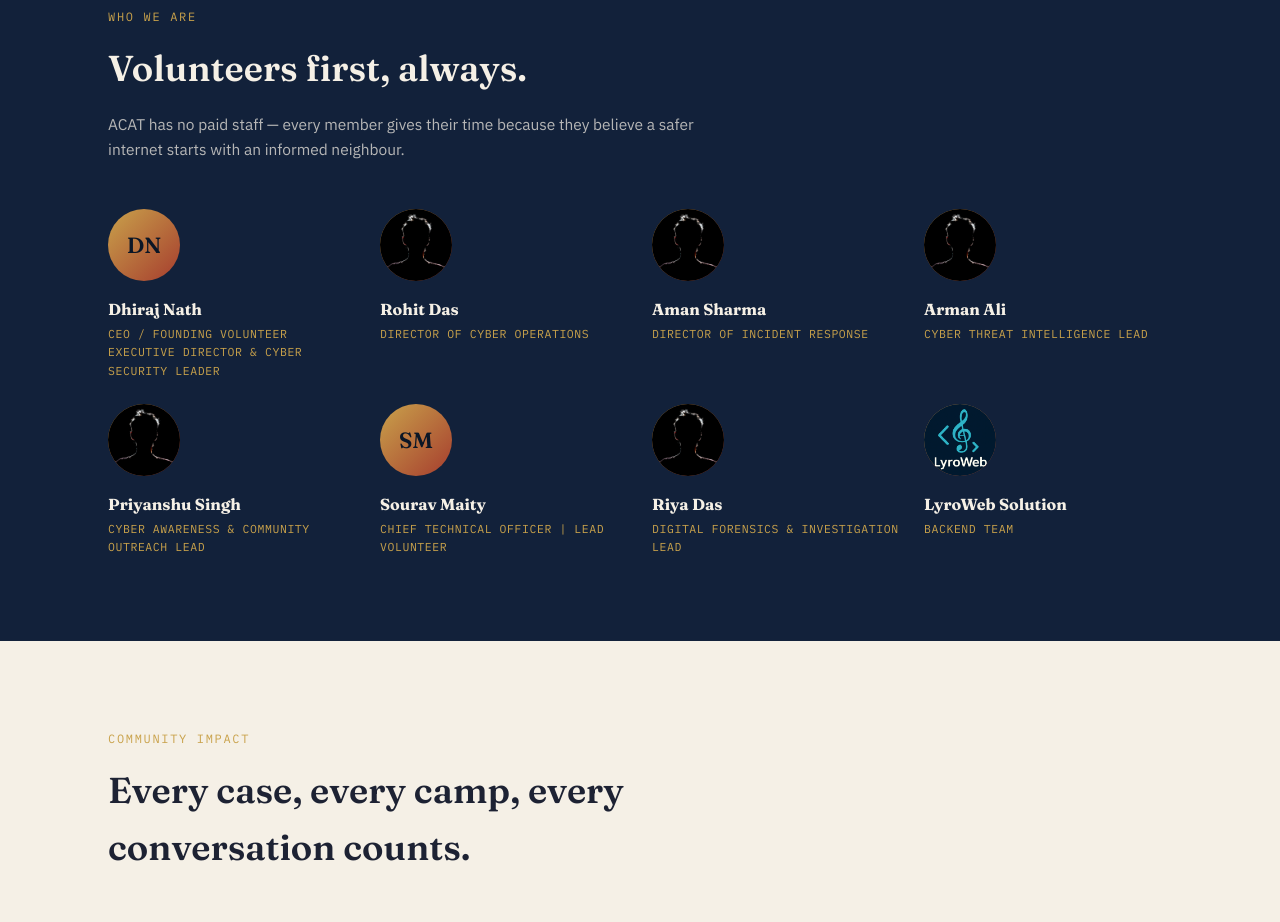
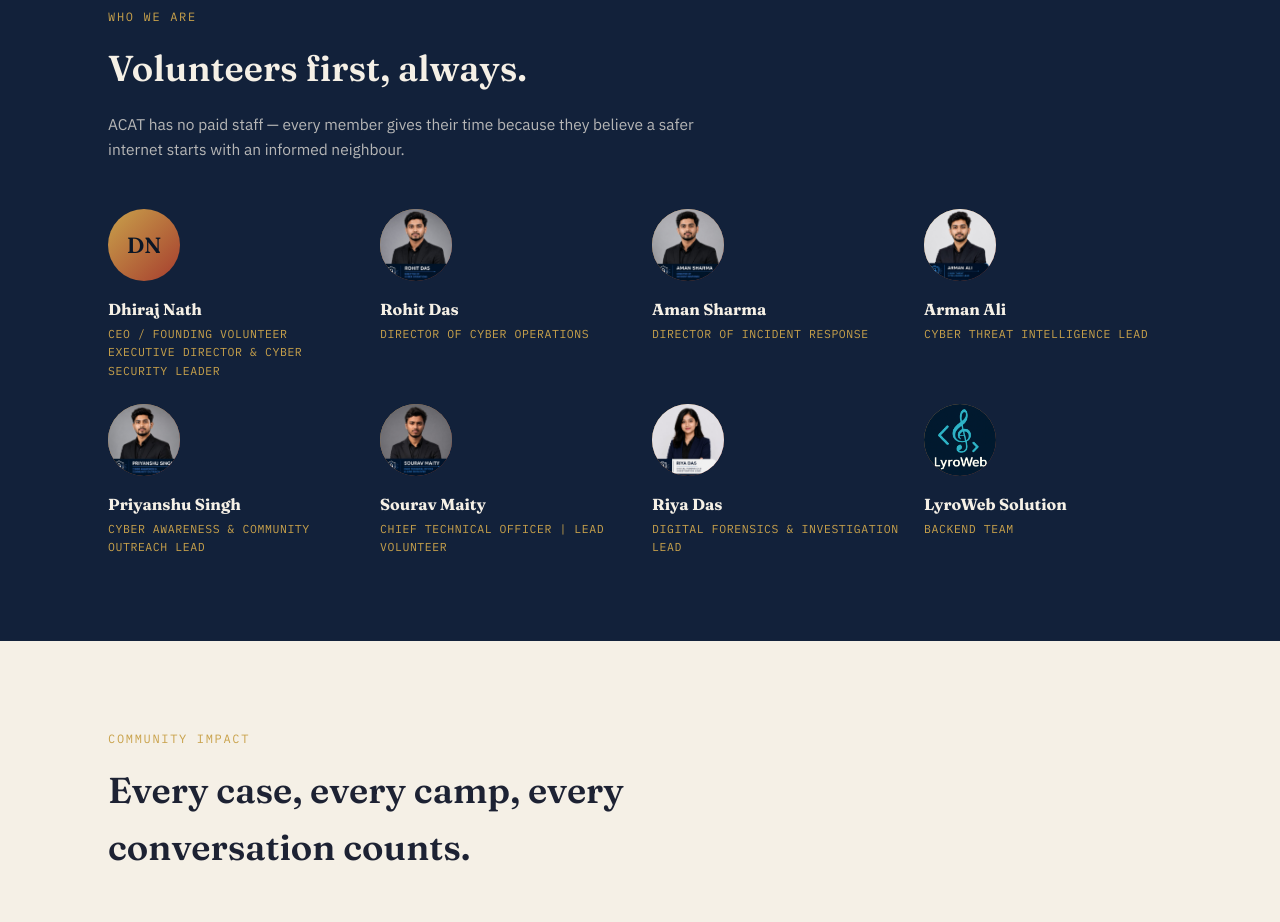
Before and after one commit to itssourav5198-stack/acat, a website: page index.html in a window 1280 px wide. Shown: the part 1488-2410 px from the top of the page. Drawn offline with Linux system fonts and the light colour scheme.

Commit message:
Update index.html

```diff
--- a/index.html
+++ b/index.html
@@ -106,7 +106,7 @@
       <div class="team-card">
         <div class="avatar">
 
-          <img src="dhiraj.jpeg" alt="Dhiraj Nath" onerror="this.parentElement.innerHTML='DN'">
+          <img src="1.joeg" alt="Dhiraj Nath" onerror="this.parentElement.innerHTML='DN'">
         </div>
         <h3>Dhiraj Nath</h3>
         <div class="role">CEO / Founding Volunteer</div>
@@ -115,7 +115,7 @@
         <div class="team-card">
         <div class="avatar">
 
-          <img src="unknown.jpg" alt="rohit das" onerror="this.parentElement.innerHTML='SM'">
+          <img src="2.jpeg" alt="rohit das" onerror="this.parentElement.innerHTML='SM'">
         </div>
         <h3>Rohit Das</h3>
         <div class="role">Director of Cyber Operations</div>
@@ -123,7 +123,7 @@
          <div class="team-card">
         <div class="avatar">
 
-          <img src="unknown.jpg" alt="Aman Sharma" onerror="this.parentElement.innerHTML='SM'">
+          <img src="3.jpeg" alt="Aman Sharma" onerror="this.parentElement.innerHTML='SM'">
         </div>
 
         <h3>Aman Sharma</h3>
@@ -132,7 +132,7 @@
          <div class="team-card">
         <div class="avatar">
 
-          <img src="unknown.jpg" alt="arman ali" onerror="this.parentElement.innerHTML='SM'">
+          <img src="4.jpeg" alt="arman ali" onerror="this.parentElement.innerHTML='SM'">
         </div>
         <h3>Arman Ali</h3>
         <div class="role">Cyber Threat Intelligence Lead</div>
@@ -140,7 +140,7 @@
                 <div class="team-card">
         <div class="avatar">
 
-          <img src="unknown.jpg" alt="priyanshu singh" onerror="this.parentElement.innerHTML='SM'">
+          <img src="5.jpeg" alt="priyanshu singh" onerror="this.parentElement.innerHTML='SM'">
         </div>
         <h3>Priyanshu Singh</h3>
         <div class="role">Cyber Awareness & Community Outreach Lead</div>
@@ -148,7 +148,7 @@
         <div class="team-card">
         <div class="avatar">
 
-          <img src="sourav.jpeg" alt="Sourav Maity" onerror="this.parentElement.innerHTML='SM'">
+          <img src="6.jpeg" alt="Sourav Maity" onerror="this.parentElement.innerHTML='SM'">
         </div>
         <h3>Sourav Maity</h3>
         <div class="role">Chief Technical Officer | Lead Volunteer</div>
@@ -156,7 +156,7 @@
          <div class="team-card">
         <div class="avatar">
 
-          <img src="unknown.jpg" alt="riya das" onerror="this.parentElement.innerHTML='SM'">
+          <img src="7.jpeg" alt="riya das" onerror="this.parentElement.innerHTML='SM'">
         </div>
         <h3>Riya Das</h3>
         <div class="role">Digital Forensics & Investigation Lead</div>
```
